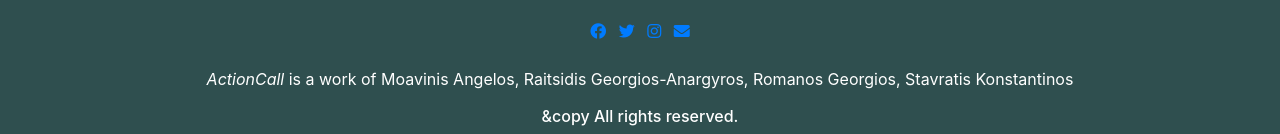
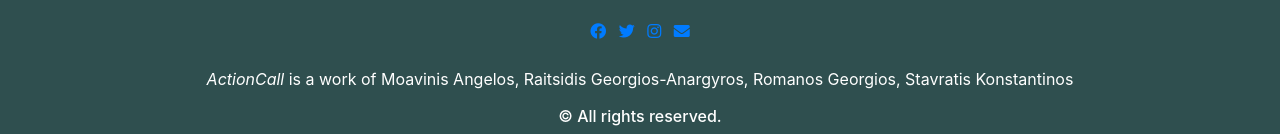
Before and after one commit to amoavinis/pspi2020, a PHP site: page /ActionCall/index.php in a window 1280 px wide. Shown: the part 666-800 px from the top of the page. Run offline with PHP 8.4, Linux system fonts and the light colour scheme.

Commit message:
final fix

```diff
--- a/gen_elements.php
+++ b/gen_elements.php
@@ -85,7 +85,7 @@ function footer_gen() {
         <div class=\"row\">
             <div class=\"col-xs-12 col-sm-12 col-md-12 mt-2 mt-sm-2 text-center text-white\">
                 <p><i>ActionCall</i> is a work of Moavinis Angelos, Raitsidis Georgios-Anargyros, Romanos Georgios, Stavratis Konstantinos</p>
-                <p class=\"h6\">&amp;copy All rights reserved.</p>
+                <p class=\"h6\">&copy; All rights reserved.</p>
             </div>
 
         </div>
```
